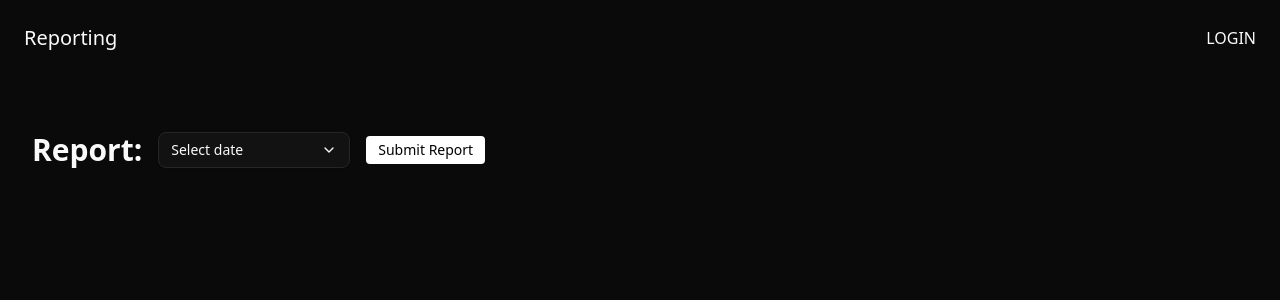
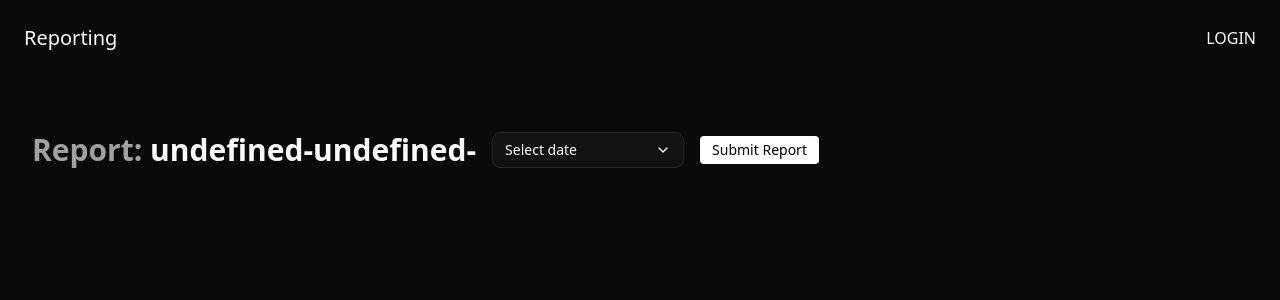
Before and after one commit to DjordjevicN/reporting, a React (Vite) app: page /daily-report in a window 1280 px wide. Shown: the top 300 px of the page. Built offline with nearby package versions, Linux system fonts and the light colour scheme.

Commit message:
fixed date formating

```diff
--- a/src/components/DateInput.tsx
+++ b/src/components/DateInput.tsx
@@ -8,22 +8,11 @@ import {
 
 import { Button } from "./ui/button";
 import { Calendar } from "./ui/calendar";
+import { toLocalISO } from "../constants/dateFormats";
 
-export function DateInput({
-  change,
-  current,
-}: {
-  change: (date: string) => void;
-  current?: string | null;
-}) {
+export function DateInput({ change }: { change: (date: string) => void }) {
   const [open, setOpen] = React.useState(false);
   const [date, setDate] = React.useState<Date | undefined>(undefined);
-
-  React.useEffect(() => {
-    if (current) {
-      setDate(new Date(current));
-    }
-  }, [current]);
 
   return (
     <div className="flex flex-col gap-3">
@@ -34,7 +23,7 @@ export function DateInput({
             id="date"
             className="w-48 justify-between font-normal"
           >
-            {date ? date.toLocaleDateString("en-GB") : "Select date"}
+            {date ? date?.toLocaleDateString("en-GB") : "Select date"}
             <ChevronDownIcon />
           </Button>
         </PopoverTrigger>
@@ -45,8 +34,8 @@ export function DateInput({
             captionLayout="dropdown"
             onSelect={(selectedDate) => {
               if (!selectedDate) return;
-              const localDate = selectedDate.toLocaleDateString("en-GB");
-              change(localDate);
+              const localISO = toLocalISO(selectedDate);
+              change(localISO);
               setDate(selectedDate);
               setOpen(false);
             }}
--- a/src/constants/dateFormats.ts
+++ b/src/constants/dateFormats.ts
@@ -1,2 +1,18 @@
 // date format DD-MM-YYYY
-export const today = new Date().toLocaleDateString("en-GB");
+
+export function isoToDisplay(dateStr: string): string {
+  const [year, month, day] = dateStr.split("-");
+  return `${day}-${month}-${year}`; // or `${day}/${month}/${year}`
+}
+export function convertToISO(dateStr: string): string {
+  const [day, month, year] = dateStr.split("-");
+  return `${year}-${month}-${day}`; // or `${year}/${month}/${day}`
+}
+export function toLocalISO(date: Date) {
+  const day = String(date.getDate()).padStart(2, "0");
+  const month = String(date.getMonth() + 1).padStart(2, "0");
+  const year = date.getFullYear();
+  return `${year}-${month}-${day}`; // YYYY-MM-DD in local time
+}
+
+export const today = toLocalISO(new Date());
--- a/src/pages/DailyReportPage.tsx
+++ b/src/pages/DailyReportPage.tsx
@@ -1,4 +1,4 @@
-import { useSelector } from "react-redux";
+import { useDispatch, useSelector } from "react-redux";
 import type { CakeReport } from "../types";
 import type { RootState } from "../store";
 import { useMutation } from "@tanstack/react-query";
@@ -9,19 +9,23 @@ import { useState } from "react";
 import { DateInput } from "../components/DateInput";
 import PermissionModal from "../components/PermissionModal";
 import { toast } from "sonner";
+import { changeDate } from "../slices/reportSlice";
+import { isoToDisplay } from "../constants/dateFormats";
 
 const DailyReportPage = () => {
   const [reportDate, setReportDate] = useState<string | null>(null);
   const report = useSelector((state: RootState) => state.report);
   const navigate = useNavigate();
-  const today = reportDate || report.date;
+  const dispatch = useDispatch();
+  const selectedDate = reportDate || report.date;
+
   const { mutate } = useMutation({
     mutationFn: async () => {
       // 1. Check if today's report exists
       const { data: existingReports } = await supabase
         .from("daily_reports")
         .select("id")
-        .eq("report_date", today);
+        .eq("report_date", report.date);
 
       if (existingReports && existingReports.length > 0) {
         const reportId = existingReports[0].id;
@@ -36,7 +40,7 @@ const DailyReportPage = () => {
       // 4. Insert new report
       const { data: newReport } = await supabase
         .from("daily_reports")
-        .insert([{ report_date: today }])
+        .insert([{ report_date: report.date }])
         .select()
         .single();
 
@@ -70,12 +74,19 @@ const DailyReportPage = () => {
   const handleSubmit = () => {
     mutate();
   };
+  const handleDateChange = (date: string) => {
+    setReportDate(date);
+    dispatch(changeDate(date));
+  };
 
   return (
     <div className="px-4 pb-30">
       <div className="flex gap-4 items-center">
-        <p className="text-3xl font-bold text-center my-10 ">Report: {today}</p>
-        <DateInput current={reportDate} change={setReportDate} />
+        <p className="text-3xl font-bold text-center my-10 ">
+          <span className="text-muted-foreground">Report:</span>{" "}
+          {isoToDisplay(selectedDate)}
+        </p>
+        <DateInput change={handleDateChange} />
         <PermissionModal confirm={handleSubmit}>
           <p className="bg-white text-black px-3 py-1 rounded text-sm font-medium">
             Submit Report
--- a/src/pages/ReportsPage.tsx
+++ b/src/pages/ReportsPage.tsx
@@ -5,6 +5,7 @@ import { useNavigate } from "react-router";
 import { supabase } from "../supabase";
 import { useState } from "react";
 import PermissionModal from "../components/PermissionModal";
+import { isoToDisplay } from "../constants/dateFormats";
 
 const ReportsPage = () => {
   const navigate = useNavigate();
@@ -51,7 +52,9 @@ const ReportsPage = () => {
               <Card className="cursor-pointer hover:shadow-md">
                 <CardHeader>
                   <div className="flex justify-between items-center">
-                    <CardTitle>Report: {report.report_date}</CardTitle>
+                    <CardTitle>
+                      Report: {isoToDisplay(report.report_date)}
+                    </CardTitle>
                     <PermissionModal
                       confirm={() => handleDeleteReport(report.id)}
                     >
--- a/src/slices/reportSlice.ts
+++ b/src/slices/reportSlice.ts
@@ -32,7 +32,9 @@ const reportSlice = createSlice({
         state.items[index] = action.payload;
       }
     },
-
+    changeDate: (state, action: PayloadAction<string>) => {
+      state.date = action.payload;
+    },
     // Add a new cake manually (optional)
     addCake: (state, action: PayloadAction<CakeReport>) => {
       state.items.push(action.payload);
@@ -46,6 +48,6 @@ const reportSlice = createSlice({
   },
 });
 
-export const { startReport, updateCake, addCake, clearReport } =
+export const { startReport, updateCake, addCake, clearReport, changeDate } =
   reportSlice.actions;
 export default reportSlice.reducer;
```
